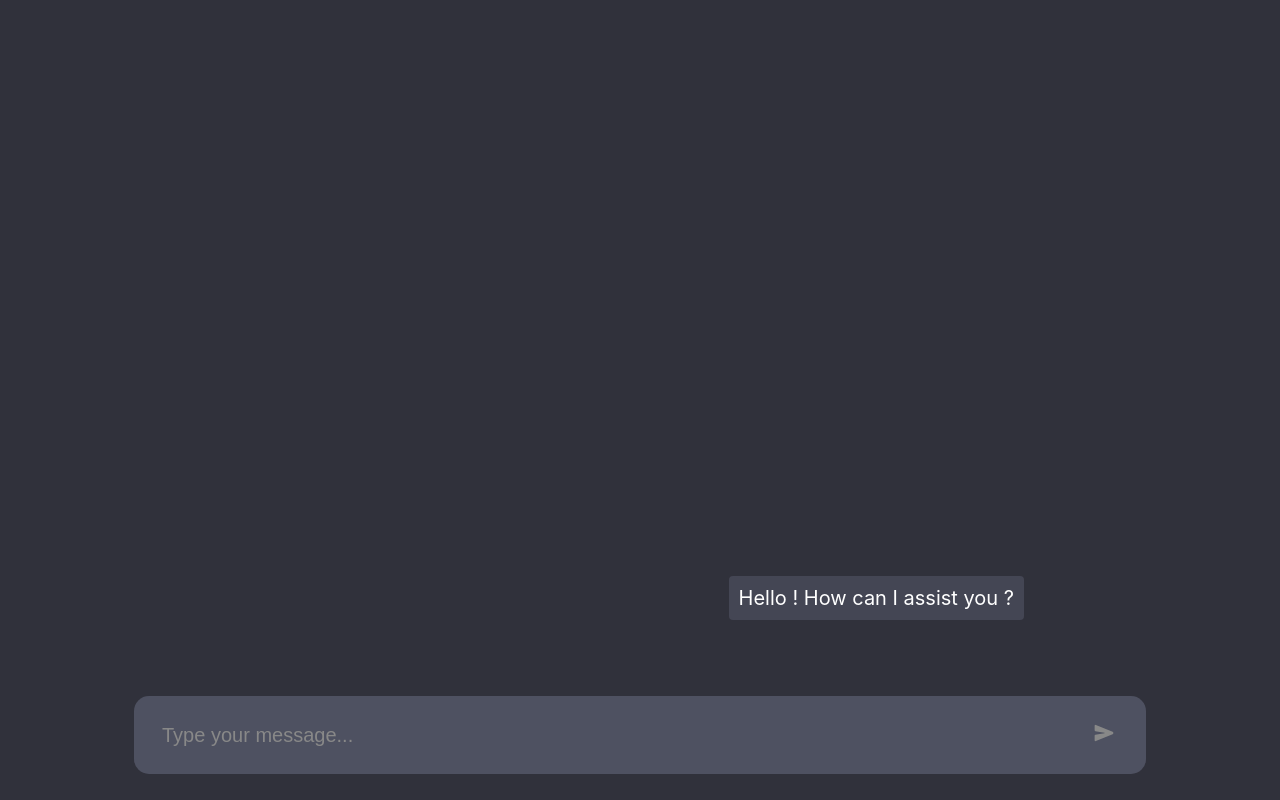
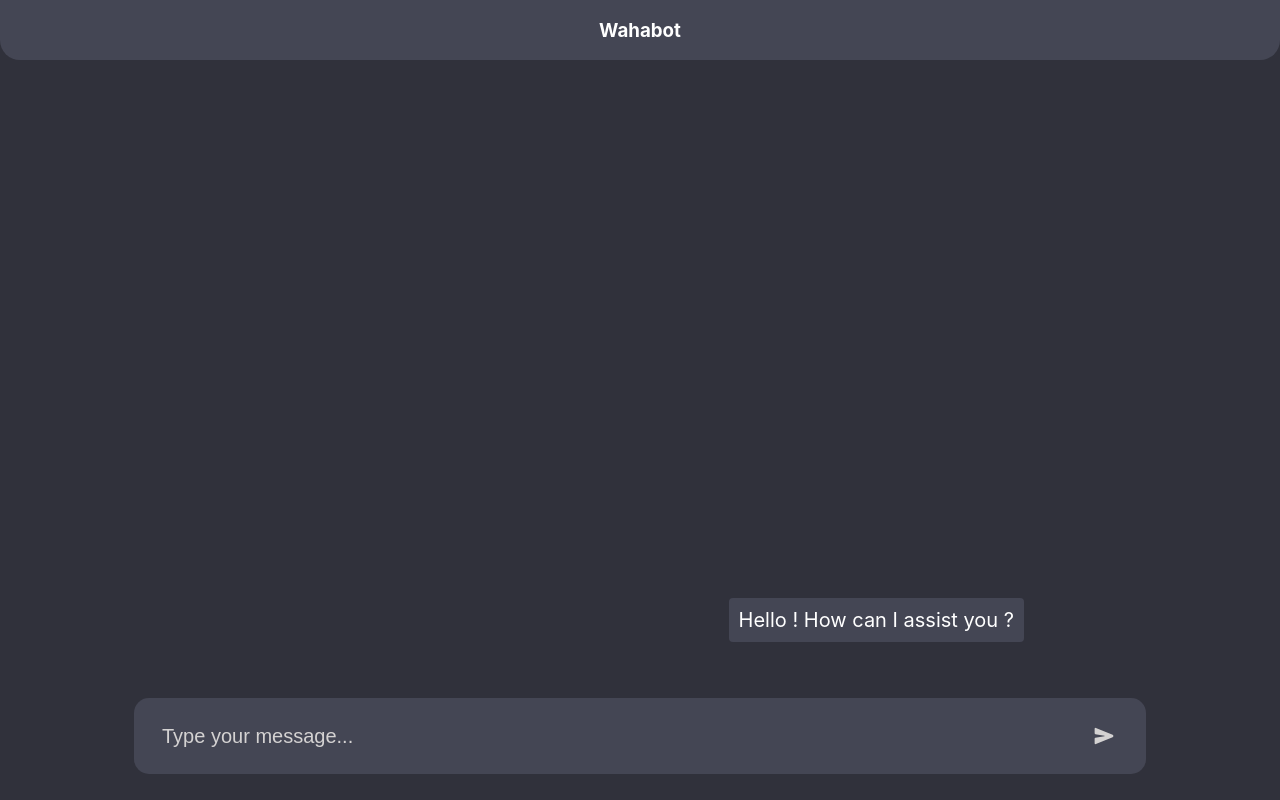
Before and after one commit to HenriZuber/w40k-front, a React (Create React App) app: page / in a window 1280 px wide. Both pictures are taken after a click on the button "Save". Built offline with nearby package versions, Linux system fonts and the light colour scheme.

Commit message:
ui: updated header and chat ui

```diff
--- a/src/App.jsx
+++ b/src/App.jsx
@@ -23,12 +23,15 @@
   };
 
   return (
+    <>
     <header className="App-header">
-      <div>
+      <h3>Wahabot</h3>
+    </header>
+    <body className='App-body'>
         {activeComponent === "ChoiceDropdown" && <ChoiceDropdown onArmySaved={handleActiveComponent} />}
         {activeComponent === "ChatApp" && <ChatApp onSettingsClicked={handleActiveComponent} />}
-      </div>
-    </header>
+      </body>
+    </>
   );
 }
 
--- a/src/ChatApp.jsx
+++ b/src/ChatApp.jsx
@@ -93,7 +93,8 @@
         ))}
 
       </div>
-      <form className="chat-input" onSubmit={handleSubmit}>
+      <div className="chat-input-wrapper">
+        <form className="chat-input" onSubmit={handleSubmit}>
         <input
           type="text"
           value={inputValue}
@@ -104,6 +105,7 @@
           <IoSend />
         </button>
       </form>
+      </div>
     </div>
   );
 };
--- a/src/style/App.css
+++ b/src/style/App.css
@@ -1,20 +1,33 @@
+
+#root {
+  display: flex;
+  flex-direction: column;
+  height: 100vh;
+}
+
+body {
+  background-color: #30313b;
+}
+
 .App {
   text-align: center;
 }
 
 
 .App-header {
-  min-height: 100vh;
+  color: white;
+  text-align: center;
+  background-color: #444654;
+  border-radius: 0 0 20px 20px;
+}
+
+.App-body {
+  width: 100vw;
+  height: 100%;
   display: flex;
   flex-direction: column;
+  align-items: center;
   justify-content: center;
-  --font-size-primary: 20px;
-  --background-color-primary: #30313b;
-  --background-color-secondary-light: #4e5161;
-  --background-color-secondary-dark: #444654;
-  height: 100vh;
-  width: 100%;
-  font-size: var(--font-size-primary);
-  background-color: var(--background-color-primary);
+  font-size: calc(10px + 2vmin);
   color: white;
 }
--- a/src/style/ChatApp.css
+++ b/src/style/ChatApp.css
@@ -1,17 +1,11 @@
 .chat-app {
   --font-size-primary: 20px;
   white-space: pre-line;
-  /*
-  --background-color-primary: #282424;
-  --background-color-message-human: #444654;
-  --background-color-message-bot: #353640;
-  */
-  --background-color-primary: #30313B;
-  --background-color-message-human: #4E5161;
+  --background-color-message-human: #5E6484;
   --background-color-message-bot: #444654;
   display: flex;
   flex-direction: column;
-  height: 100vh;
+  height: 100%;
   overflow: hidden;
   width: 100%;
   font-size: var(--font-size-primary);
@@ -24,7 +18,7 @@
   display: flex;
   flex-direction: column-reverse;
   overflow-y: scroll;
-  padding: 20px;
+  padding: 0 20px;
   width: 60%;
   /* Updated width */
   margin: 0 auto;
@@ -57,6 +51,7 @@
   background-color: var(--background-color-message-bot);
 }
 
+
 .chat-input {
   display: flex;
   justify-content: center;
@@ -64,7 +59,7 @@
   padding: 2%;
   width: 75%;
   margin: 2% auto;
-  background-color: var(--background-color-message-human);
+  background-color: var(--background-color-message-bot);
   border-radius: 15px;
   box-shadow: 0 0 transparent, 0 0 transparent, var(--tw-shadow);
   /* Add a subtle shadow */
@@ -78,23 +73,25 @@
   color: #f2f2f2;
   /* Increase the font size */
   border-radius: 4px;
+  text-align: left;
   /* Add a subtle shadow */
 }
 
 .chat-input button {
   background-color: transparent;
-  color: #888;
+  color: #d4d2d2;
   border: none;
   border-radius: 4px;
   cursor: pointer;
   font-size: var(--font-size-primary);
   margin-left: 10px;
+  display: flex;
   /* Add a margin to separate the button from the input field */
 }
 
 
 .chat-input input::placeholder {
-  color: #888;
+  color: #d4d2d2;
 }
 
 .chat-input input:focus {
```
Also changed, not shown: 1 other file (tests, documents, lock files or other folders).
